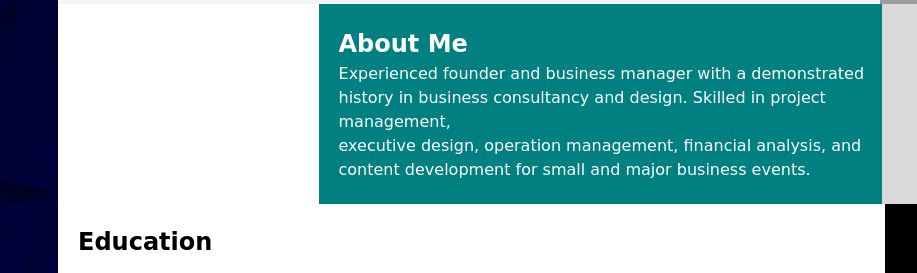
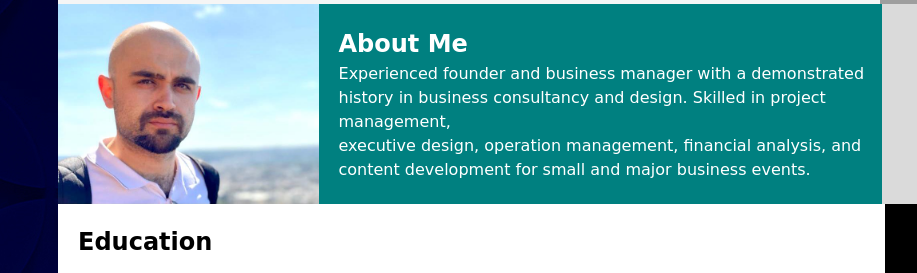
Before and after one commit to majidireshad/HYF-Module-HTMLCSSGIT, a plain HTML site: page week1/digital-resume/index.html in a window 1280 px wide. Shown: the part 207-480 px from the top of the page, 0-917 px from the left. Drawn offline with Linux system fonts and the light colour scheme; grey boxes are pictures that could not be loaded; files whose address does not match are found by name; a web font is replaced by a local one.

Commit message:
Update style.css

```diff
--- a/week1/digital-resume/style.css
+++ b/week1/digital-resume/style.css
@@ -15,7 +15,7 @@ body {
 }
 .photo {
   width: 23%;
-  background-image: url(photo.jpeg);
+  background-image: url(https://github.com/majidireshad/HYF-Module-HTMLCSSGIT/blob/main/week1/digital-resume/photos/photo.jpeg);
   background-size: cover;
   background-repeat: no-repeat;
   height: 200px;
```
